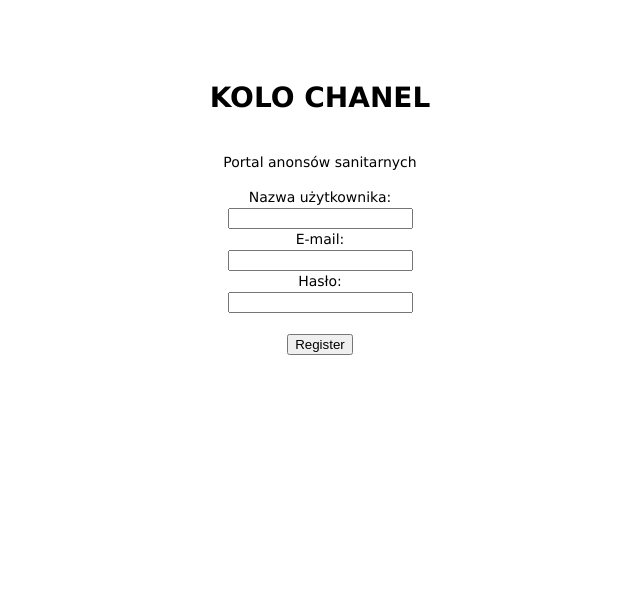
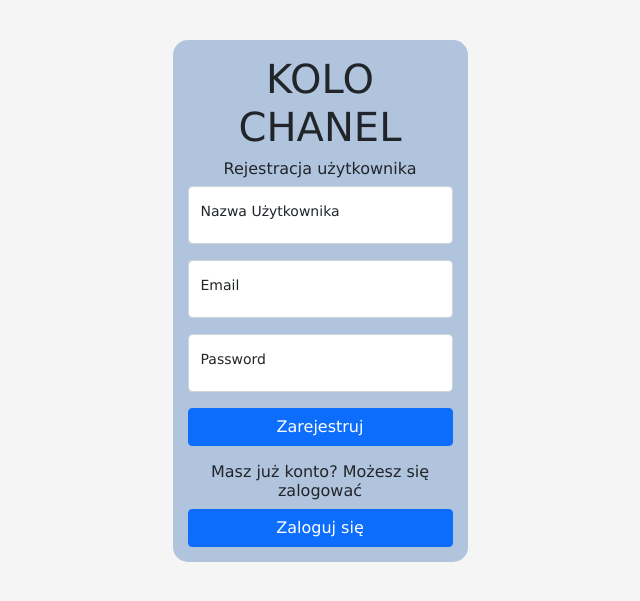
Before and after one commit to mohrcore/weppo, a Node server app: page /register in a window 1280 px wide. Shown: the top 601 px of the page, without its empty margins (320-960 px from the left). Run offline with Node 20, Linux system fonts and the light colour scheme; the visitor is signed in with stand-in values (Sample User, id 1); some libraries are stand-ins or nearby versions.

Commit message:
bootstrap for index, login, register, registration faield

```diff
--- a/kolochanel/public/stylesheets/style.css
+++ b/kolochanel/public/stylesheets/style.css
@@ -1,6 +1,11 @@
 body {
   padding: 50px;
   font: 14px "Lucida Grande", Helvetica, Arial, sans-serif;
+  display: flex;
+  align-items: center;
+  padding-top: 40px;
+  padding-bottom: 40px;
+  background-color: #f5f5f5;
 }
 
 .center {
@@ -18,7 +23,30 @@
   width: 10%;
 }
 
+.container {
+  display: flex;
+  flex-direction: column;
+  align-items: center;
+}
+
+.item {
+  height: 40px;
+  margin-bottom: 10px;
+}
 
 a {
   color: #00B7FF;
 }
+
+.content-box {
+  width: 100%;
+  max-width: 25%;
+  padding: 15px;
+  margin: auto;
+  background-color: lightsteelblue;
+  border-radius: 15px;
+}
+
+.content-box .content-floating:focus-within {
+  z-index: 2;
+}
--- a/kolochanel/views/register.ejs
+++ b/kolochanel/views/register.ejs
@@ -3,27 +3,48 @@
   <head>
     <title>KOLO CHANEL</title>
     <link rel='stylesheet' href='/stylesheets/style.css' />
+    <link href="https://cdn.jsdelivr.net/npm/bootstrap@5.0.2/dist/css/bootstrap.min.css" rel="stylesheet" integrity="sha384-EVSTQN3/azprG1Anm3QDgpJLIm9Nao0Yz1ztcQTwFspd3yD65VohhpuuCOmLASjC" crossorigin="anonymous">    <link rel='stylesheet' href='/stylesheets/style.css' />
+    <script>
+      function goRegister() {
+        window.location.href = "/register";
+      }
+      function goLogin() {
+        window.location.href = "/login";
+      }
+    </script>
   </head>
   <body>
-    <div class="center">
-      <h1>KOLO CHANEL</h1>
+    <div class="content-box">
+      <div class="content-floating">
+        <h1 style="text-align:center">KOLO CHANEL</h1>
+      </div>
+      <div class="content-floating">
+        <h6 style="text-align:center">Rejestracja użytkownika</h6>
+      </div>
+      <form action="register_user", method = "POST">
+        <div class="form-floating mb-3">
+          <input type="username" class="form-control" id="username_input" placeholder="nazwa użytkownika">
+          <label for="username_input">Nazwa Użytkownika</label>
+        </div>
+        <div class="form-floating mb-3">
+          <input type="email" class="form-control" id="email_input" placeholder="name@example.com">
+          <label for="email_input">Email</label>
+        </div>
+        <div class="form-floating mb-3">
+          <input type="password" class="form-control" id="pwd_input" placeholder="Password">
+          <label for="pwd_input">Password</label>
+        </div>
+        <div class="form-floating mb-3">
+          <button type="submit" class="w-100 btn btn-primary">Zarejestruj</button>
+        </div>
+      </form>
+      <div class="content-floating">
+        <h6 style="text-align:center">Masz już konto? Możesz się zalogować</h6>
+      </div>
+      <div class="content-floating">
+        <button class="w-100 btn btn-primary" type="button" onclick="goLogin()">Zaloguj się</button>
+      </div>
     </div>
-
-    <div class="center">
-      <p>Portal anonsów sanitarnych</p>
-    </div>
-
-    <div class="center">
-      <form action="register_user", method = "POST">
-        <label for="username_input">Nazwa użytkownika:</label><br>
-        <input id="username_input" type="text" name="username"><br>
-        <label for="email_input">E-mail:</label><br>
-        <input id="email_input" type="text" name="email"><br>
-        <label for="pwd_input">Hasło:</label><br>
-        <input id="pwd_input" type="password" name="pwd"><br><br>
-        <input type="submit" value="Register">
-      </form>
-    </div>
-
+    <script src="https://cdn.jsdelivr.net/npm/bootstrap@5.0.2/dist/js/bootstrap.bundle.min.js" integrity="sha384-MrcW6ZMFYlzcLA8Nl+NtUVF0sA7MsXsP1UyJoMp4YLEuNSfAP+JcXn/tWtIaxVXM" crossorigin="anonymous"></script>  </body>
   </body>
 </html>
```
Also changed, not shown: kolochanel/views/index.ejs (+18 -15 lines), kolochanel/views/login.ejs (+38 -10 lines), kolochanel/views/registration_failed.ejs (+21 -17 lines).
